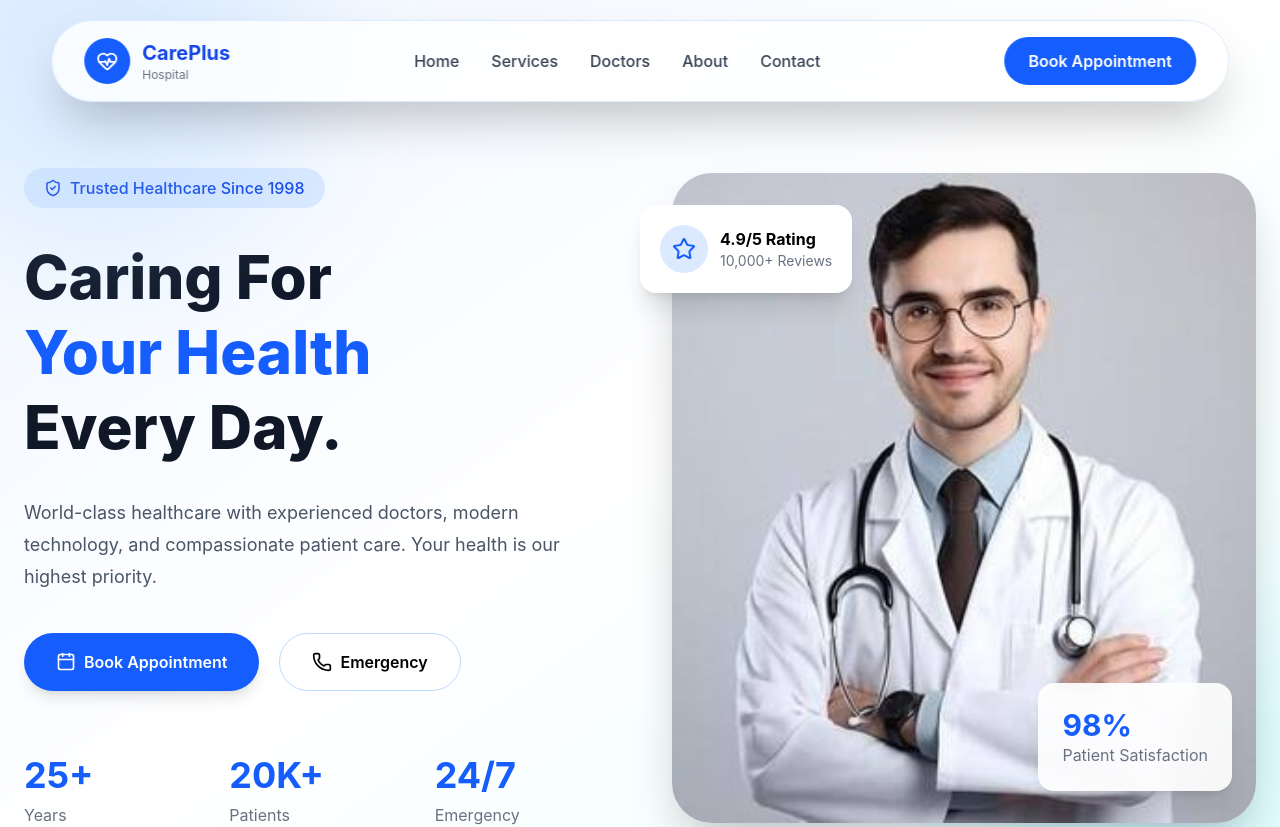
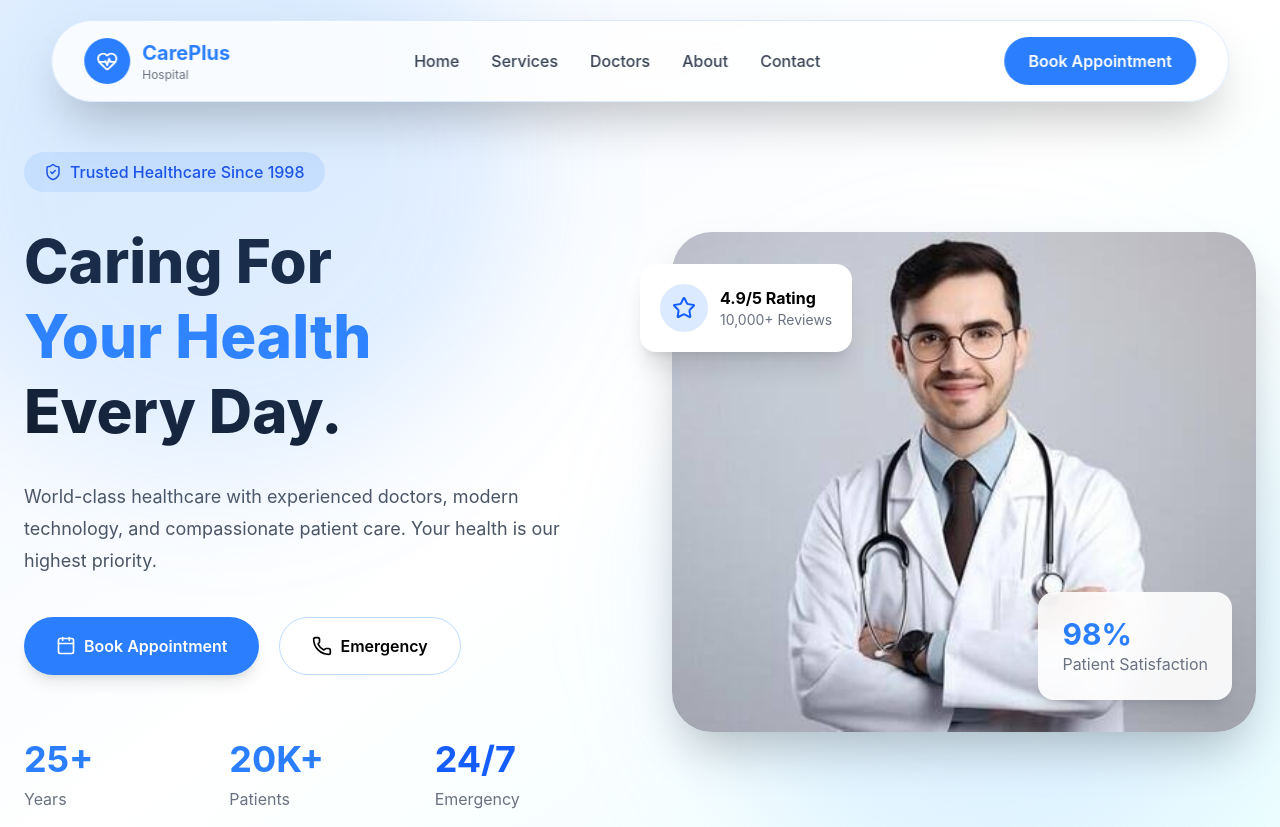
Before and after one commit to Aravindmax/Dr.Varshini-memorial-hospital, a React (Vite) app: page / in a window 1280 px wide. Shown: the top 827 px of the page. Built offline with nearby package versions, Linux system fonts and the light colour scheme.

Commit message:
colour changed to blue 500

```diff
--- a/src/components/Hero.jsx
+++ b/src/components/Hero.jsx
@@ -8,10 +8,10 @@ export default function Hero() {
     <section className="relative overflow-hidden bg-gradient-to-br from-blue-50 via-white to-cyan-50">
 
       {/* Background Blur */}
-      <div className="absolute -top-32 -left-20 h-96 w-96 rounded-full bg-blue-300/20 blur-3xl"></div>
-      <div className="absolute bottom-0 right-0 h-80 w-80 rounded-full bg-cyan-300/20 blur-3xl"></div>
+      <div className="absolute -top-32 -left-20 h-150 w-150 rounded-full bg-blue-400/15 blur-3xl"></div>
+      <div className="absolute bottom-0 right-0 h-150 w-150 rounded-full bg-blue-300/20 blur-3xl"></div>
 
-      <div className="max-w-7xl mx-auto px-6 pt-42 pb-20">
+      <div className="max-w-7xl mx-auto px-6 pt-38 pb-20">
 
         <div className="grid lg:grid-cols-2 items-center gap-16">
 
@@ -28,7 +28,7 @@ export default function Hero() {
               Caring For
               <br />
 
-              <span className="text-blue-600">
+              <span className="text-blue-500">
                 Your Health
               </span>
             <br/>
@@ -45,7 +45,7 @@ export default function Hero() {
 
             <div className="flex flex-wrap gap-5 mt-10">
 
-              <button className="flex items-center gap-2 bg-blue-600 hover:bg-blue-700 transition text-white px-8 py-4 rounded-full shadow-lg font-semibold">
+              <button className="flex items-center gap-2 bg-blue-500 hover:bg-blue-700 transition text-white px-8 py-4 rounded-full shadow-lg font-semibold">
 
                 <Calendar size={20} />
                 Book Appointment
@@ -66,7 +66,7 @@ export default function Hero() {
             <div className="grid grid-cols-3 gap-8 mt-16">
 
               <div>
-                <h2 className="text-4xl font-bold text-blue-600">
+                <h2 className="text-4xl font-bold text-blue-500">
                   25+
                 </h2>
 
@@ -76,7 +76,7 @@ export default function Hero() {
               </div>
 
               <div>
-                <h2 className="text-4xl font-bold text-blue-600">
+                <h2 className="text-4xl font-bold text-blue-500">
                   20K+
                 </h2>
 
@@ -134,7 +134,7 @@ export default function Hero() {
               <img
                 src={heroImg}
                 alt="Doctor"
-                className="w-full h-[650px] object-cover"
+                className="w-full h-[500px] object-cover"
               />
 
             </div>
@@ -143,7 +143,7 @@ export default function Hero() {
 
             <div className="absolute bottom-8 right-6 bg-white/90 backdrop-blur-lg rounded-2xl shadow-xl p-6">
 
-              <h3 className="text-3xl font-bold text-blue-600">
+              <h3 className="text-3xl font-bold text-blue-500">
                 98%
               </h3>
 
--- a/src/components/Navbar.jsx
+++ b/src/components/Navbar.jsx
@@ -12,12 +12,12 @@ export default function Navbar() {
 
         {/* Logo */}
         <div className="flex items-center gap-3">
-          <div className="bg-blue-600 p-3 rounded-full text-white">
+          <div className="bg-blue-500 p-3 rounded-full text-white">
             <HeartPulse size={22} />
           </div>
 
           <div>
-            <h1 className="text-xl font-bold text-blue-700">
+            <h1 className="text-xl font-bold text-blue-500">
               CarePlus
             </h1>
 
@@ -34,7 +34,7 @@ export default function Navbar() {
             <a
               key={item}
               href={`#${item.toLowerCase()}`}
-              className="relative text-gray-700 hover:text-blue-600
+              className="relative text-gray-700 hover:text-blue-500
               after:content-['']
               after:absolute
               after:left-0
@@ -53,7 +53,7 @@ export default function Navbar() {
         </nav>
 
         {/* Desktop Button */}
-        <button className="hidden md:block bg-blue-600 hover:bg-blue-700 text-white px-6 py-3 rounded-full font-semibold transition">
+        <button className="hidden md:block bg-blue-500 hover:bg-blue-700 text-white px-6 py-3 rounded-full font-semibold transition">
           Book Appointment
         </button>
 
@@ -97,7 +97,7 @@ export default function Navbar() {
 
           </nav>
 
-          <button className="w-full mt-6 bg-blue-600 hover:bg-blue-700 text-white py-3 rounded-full font-semibold transition">
+          <button className="w-full mt-6 bg-blue-500 hover:bg-blue-700 text-white py-3 rounded-full font-semibold transition">
             Book Appointment
           </button>
 
--- a/src/components/doctors.jsx
+++ b/src/components/doctors.jsx
@@ -24,7 +24,7 @@ const doctors = [
 
 export default function Doctors() {
   return (
-    <section id="doctors" className="py-24 bg-gradient-to-b from-blue-50 to-white">
+    <section id="doctors" className="py-24 bg-gradient-to-t from-blue-200 to-white">
 
       <div className="max-w-7xl mx-auto px-6">
 
--- a/src/components/whychooseus.jsx
+++ b/src/components/whychooseus.jsx
@@ -36,7 +36,7 @@ export default function WhyChooseUs() {
   return (
     <section
       id="about"
-      className="bg-gradient-to-b from-white to-blue-50 py-24"
+      className="bg-gradient-to-b from-white to-blue-100 blur-1xl py-24"
     >
       <div className="max-w-7xl mx-auto px-6">
 
```
